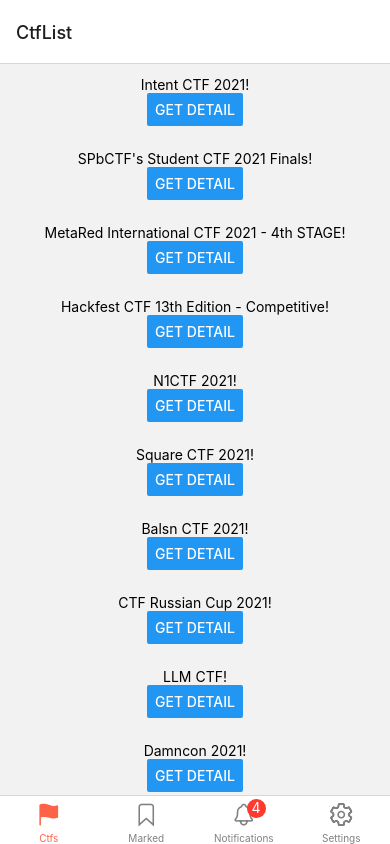
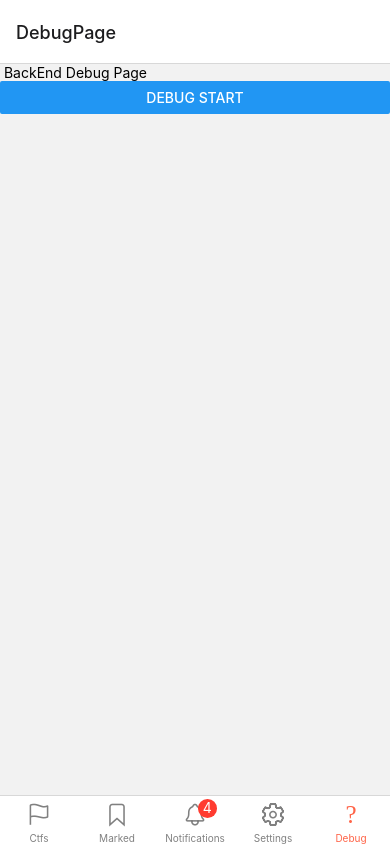
Before and after one commit to g3un98/sp2-term, a React Native app: screen /Debug in a window 390 px wide. Built offline with nearby package versions, Linux system fonts and the light colour scheme; what react-native-sqlite-storage would draw is missing.

Commit message:
Add Debug page for Backend

```diff
--- a/App.js
+++ b/App.js
@@ -7,6 +7,10 @@ import CtfsScreen from './components/screens/CtfsScreen';
 import MarkedScreen from './components/screens/MarkedScreen';
 import NotificationsScreen from './components/screens/NotificationsScreen';
 import SettingsScreen from './components/screens/SettingsScreen';
+
+/* -------------- Import for Test && Debug ---------------- */
+import DebugScreen from './components/screens/DebugScreen';
+/* -------------------------------------------------------- */
 
 const Tab = createBottomTabNavigator();
 export default function App() {
@@ -25,6 +29,8 @@ export default function App() {
               iconName = focused ? 'notifications' : 'notifications-outline';
             } else if (route.name === 'Settings') {
               iconName = focused ? 'settings' : 'settings-outline';
+            } else if (route.name === 'Debug') {
+              iconName = focused ? 'checkcircle' : 'checkcircleo';
             }
 
             return <Ionicons name={iconName} size={size} color={color} />;
@@ -53,6 +59,11 @@ export default function App() {
           component={SettingsScreen}
           options={{ headerShown: false }}
         />
+        <Tab.Screen
+          name="Debug"
+          component={DebugScreen}
+          options={{ headerShown: false }}
+        />
       </Tab.Navigator>
     </NavigationContainer>
   );
--- /dev/null
+++ b/components/debug/debug.js
@@ -0,0 +1,25 @@
+import * as React from 'react';
+import { Button, View, ScrollView, Text } from 'react-native';
+/* -------------- Import for Test && Debug ---------------- */
+import { FetchCtfInfo } from '../../api/fetch';
+import { DropCtfDb, InitCtfDb } from '../../database/CtfDb.js';
+/* -------------------------------------------------------- */
+
+const DebugPage = ({ navigation }) => {
+  return (
+    <View>
+      <Text> BackEnd Debug Page </Text>
+      <Button
+        title="Debug start"
+        onPress={() => {
+          /* ----- For test && debug ----- */
+          DropCtfDb();
+          InitCtfDb();
+          FetchCtfInfo();
+          /* ----------------------------- */
+        }} />
+    </View>
+  );
+};
+
+export default DebugPage;
--- /dev/null
+++ b/components/screens/DebugScreen.js
@@ -0,0 +1,15 @@
+import * as React from 'react';
+import { createNativeStackNavigator } from '@react-navigation/native-stack';
+import DebugPage from '../debug/debug';
+
+const Stack = createNativeStackNavigator();
+
+const DebugScreen = () => {
+  return (
+    <Stack.Navigator>
+      <Stack.Screen name="DebugPage" component={DebugPage} />
+    </Stack.Navigator>
+  );
+};
+
+export default DebugScreen;
```
